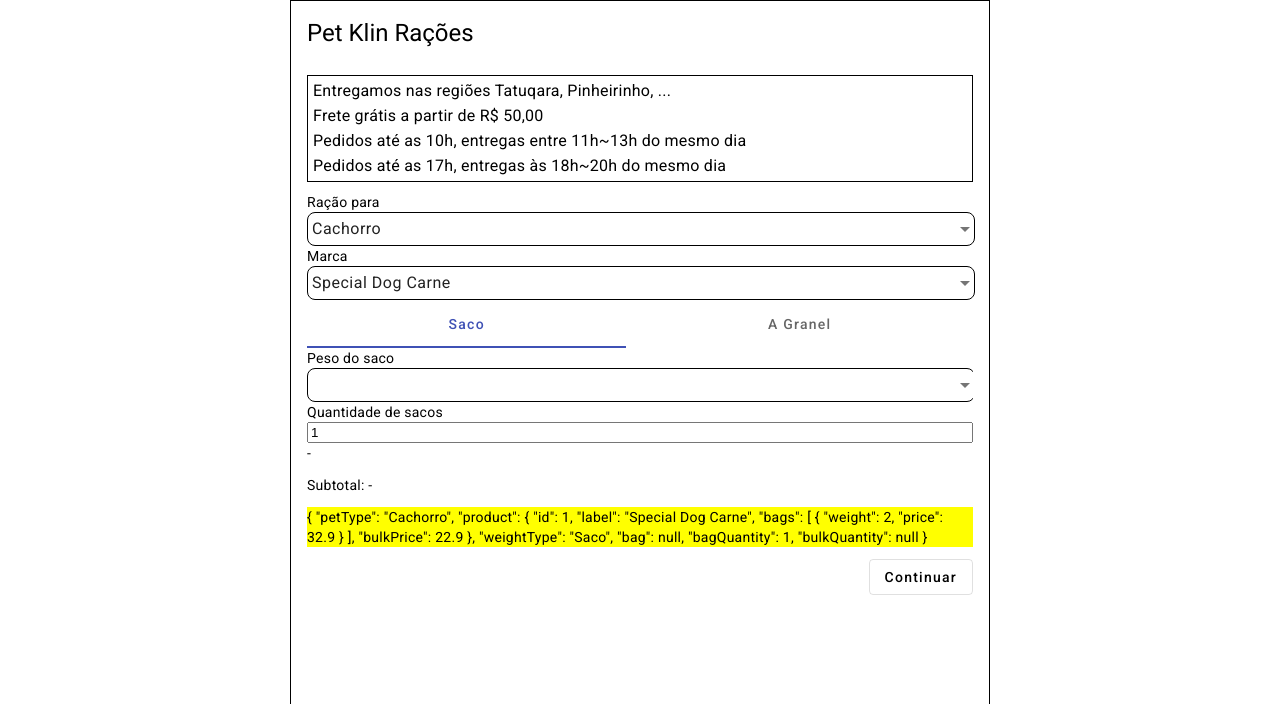
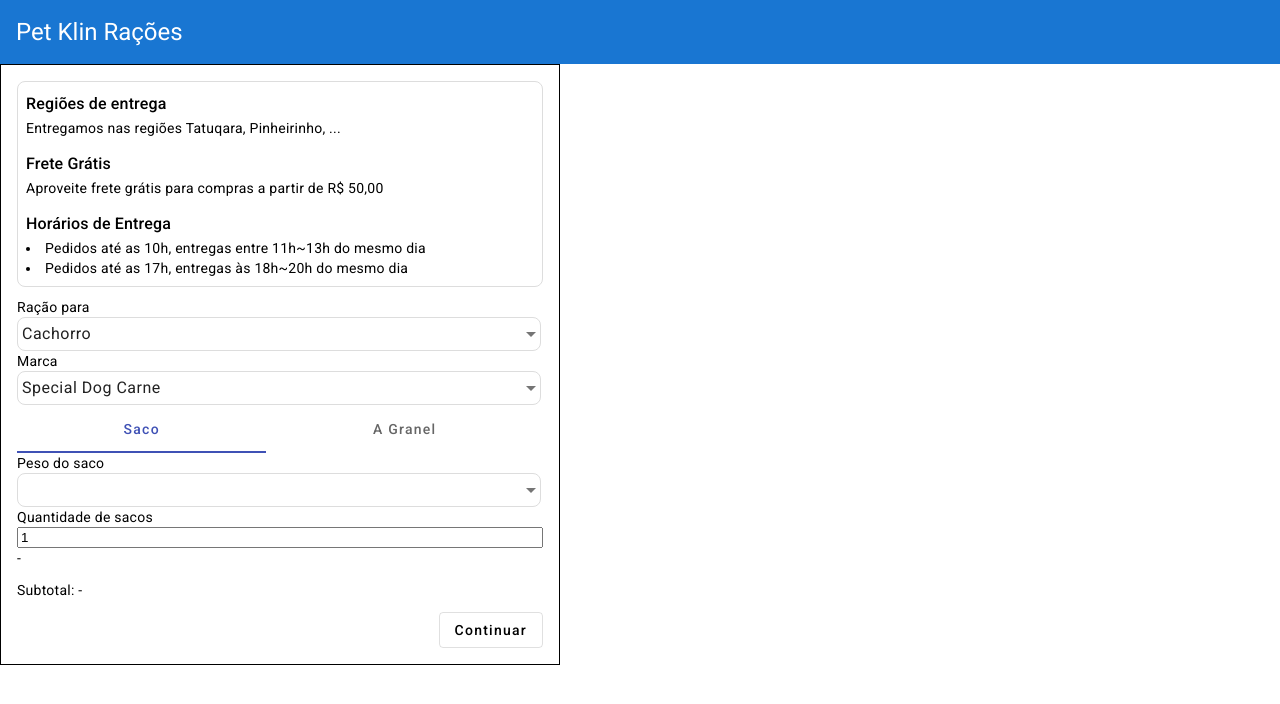
Before and after one commit to GustavoKlinfuss/px-app, an Angular app: page /pedidos/novo in a window 1280 px wide. Shown: the top 704 px of the page. Built offline with nearby package versions, Linux system fonts and the light colour scheme.

Commit message:
Ajustes de design e melhorias em validações

```diff
--- a/src/app/app.component.html
+++ b/src/app/app.component.html
@@ -1,4 +1,5 @@
 <main class="main">
+  <header id="main-header"><h1>Pet Klin Rações</h1></header>
   <div class="content">
     <router-outlet #outlet="outlet" ></router-outlet>
   </div>
--- a/src/app/app.component.scss
+++ b/src/app/app.component.scss
@@ -1,11 +1,23 @@
 main {
   height: 100%;
   display: flex;
-  justify-content: center;
+  flex-direction: column;
+  justify-content: start;
+}
+
+#main-header {
+  background-color: #1976D2;
+  color: white;
+  padding: 1rem;
+  margin: 0px;
+
+  h1 {
+    margin: 0px;
+  }
 }
 
 .content {
   display: flex;
   width: 100%;
-  max-width: 700px;
+  max-width: 560px;
 }
--- a/src/app/orders/new-order/new-order.component.html
+++ b/src/app/orders/new-order/new-order.component.html
@@ -1,18 +1,18 @@
 <section class="ncontent">
-  <h1>Pet Klin Rações</h1>
   <div class="note">
-    <p class="note-paragraph">
-      Entregamos nas regiões Tatuqara, Pinheirinho, ...
-    </p>
-    <p class="note-paragraph">
-      Frete grátis a partir de R$ 50,00
-    </p>
-    <p class="note-paragraph">
-      Pedidos até as 10h, entregas entre 11h~13h do mesmo dia
-    </p>
-    <p class="note-paragraph">
-      Pedidos até as 17h, entregas às 18h~20h do mesmo dia
-    </p>
+    <div class="note-section">
+      <h3>Regiões de entrega</h3>
+      <p>Entregamos nas regiões Tatuqara, Pinheirinho, ...</p>
+    </div>
+    <div class="note-section">
+      <h3>Frete Grátis</h3>
+      <p>Aproveite frete grátis para compras a partir de R$ 50,00</p>
+    </div>
+    <div class="note-section">
+      <h3>Horários de Entrega</h3>
+      <li>Pedidos até as 10h, entregas entre 11h~13h do mesmo dia</li>
+      <li><span>Pedidos até as 17h, entregas às 18h~20h do mesmo dia</span></li>
+    </div>
   </div>
   <form [formGroup]="form" (ngSubmit)="onSubmit()">
     @if(getCatalog()) {
@@ -75,6 +75,11 @@
             <p>Preço por KG: {{getBulkPriceFromSelectedProduct() ? toCurrency(getBulkPriceFromSelectedProduct()!) : '0'}}</p>
 
             <label for="bulk-quantity">Quantidade em KG</label>
+            <div
+              class="alert"
+              *ngIf="this.form.controls.bag.touched && this.form.controls.bag.hasError('conditionalBulkQuantityNotInformed')">
+              Esse campo é obrigatório
+            </div>
             <input id="bulk-quantity" type="number" value="1" formControlName="bulkQuantity">
           </div>
 
@@ -82,9 +87,9 @@
         </mat-tab>
       </mat-tab-group>
     }
-    <p style="background-color: yellow;">
+    <!-- <p style="background-color: yellow;">
       {{this.converteEmString(this.form.value)}}
-    </p>
+    </p> -->
 
     <div class="footer-buttons">
       <button mat-stroked-button type="submit">Continuar</button>
--- a/src/app/orders/new-order/new-order.component.scss
+++ b/src/app/orders/new-order/new-order.component.scss
@@ -5,12 +5,16 @@
 }
 
 .note {
-  border: solid 1px black;
+  border: solid 1px #dddddd;
+  border-radius: 8px;
+  padding: .5rem;
 }
 
-.note-paragraph {
-  margin: 5px;
-  font-size: 1rem;
+.note-section {
+  h3 {
+    font-weight: 500;
+    margin-bottom: 0px;
+  }
 }
 
 .form-item {
@@ -25,10 +29,10 @@
 }
 
 mat-select {
-  border: 1px solid black;
+  border: solid 1px #dddddd;
   border-radius: 8px;
   padding: 4px;
-  width: calc(100% - 8px);
+  width: calc(100% - 12px);
 }
 
 .alert {
--- a/src/app/orders/new-order/new-order.component.ts
+++ b/src/app/orders/new-order/new-order.component.ts
@@ -31,20 +31,27 @@
     weightType: new FormControl<ETipoPesagem|null>(null, Validators.required),
     bag: new FormControl<Bag|null>(null, this.conditionalRequiredBagSelectValidator()),
     bagQuantity: new FormControl<number | null>(null, this.conditionalRequiredBagQuantityValidator()),
-    bulkQuantity: new FormControl<number | null>(null)
+    bulkQuantity: new FormControl<number | null>(null, this.conditionalRequiredBulkQuantityValidator())
   })
 
   conditionalRequiredBagSelectValidator(): ValidatorFn {
     return (control: AbstractControl): ValidationErrors | null => {
-      const isInvalid = this.form && this.form.value.weightType == ETipoPesagem.Saco && this.form.controls.bag.value == null;
+      const isInvalid = this.form && this.form.controls.weightType.value == ETipoPesagem.Saco && this.form.controls.bag.value == null;
       return isInvalid ? {conditionalBagNotInformed: {value: control.value}} : null;
     };
   }
 
   conditionalRequiredBagQuantityValidator(): ValidatorFn {
     return (control: AbstractControl): ValidationErrors | null => {
-      const isInvalid = this.form && this.form.value.weightType == ETipoPesagem.Saco && this.form.controls.bagQuantity.value == null;
+      const isInvalid = this.form && this.form.controls.weightType.value == ETipoPesagem.Saco && this.form.controls.bagQuantity.value == null;
       return isInvalid ? {conditionalBagQuantityNotInformed: {value: control.value}} : null;
+    };
+  }
+
+  conditionalRequiredBulkQuantityValidator(): ValidatorFn {
+    return (control: AbstractControl): ValidationErrors | null => {
+      const isInvalid = this.form && this.form.controls.weightType.value == ETipoPesagem.AGranel && this.form.controls.bulkQuantity.value == null;
+      return isInvalid ? {conditionalBulkQuantityNotInformed: {value: control.value}} : null;
     };
   }
 
@@ -94,14 +101,16 @@
     const tipoPesagem = this.weightOptions[$event];
     this.form.controls.weightType.setValue(tipoPesagem);
     if (tipoPesagem == ETipoPesagem.AGranel){
-      this.form.controls.bag.reset();
-      this.form.controls.bagQuantity.reset();
-      this.form.controls.bulkQuantity.setValue(1);
+      if (!this.form.controls.bulkQuantity.value)
+        this.form.controls.bulkQuantity.setValue(1);
     }
     else{
-      this.form.controls.bulkQuantity.reset();
-      this.form.controls.bagQuantity.setValue(1);
+      if (!this.form.controls.bagQuantity.value)
+        this.form.controls.bagQuantity.setValue(1);
     }
+    this.form.controls.bag.updateValueAndValidity();
+    this.form.controls.bagQuantity.updateValueAndValidity();
+    this.form.controls.bulkQuantity.updateValueAndValidity();
   }
 
   onSubmit() {
--- a/src/app/orders/orders.component.html
+++ b/src/app/orders/orders.component.html
@@ -1,7 +1,7 @@
 <section class="ncontent">
   <h1>Pet Klin Rações</h1>
   <div id="cart-content">
-      <div class="cart-content-header">
+    <div id="cart-content-header">
       <h2>Seu carrinho</h2>
       <button mat-stroked-button (click)="onClear()">LimparCarrinho</button>
     </div>
@@ -50,6 +50,20 @@
         }
       }
     }
-      <h2>Valor Total: {{toCurrency(getCartSum())}}</h2>
+    <div id="cart-content-footer">
+      <div class="flex-col">
+        <label>Valor do Pedido:</label>
+        <label>Valor da entrega:</label>
+        <label>Valor Total:</label>
+      </div>
+      <div class="flex-col">
+        <label>{{toCurrency(getCartSum())}}</label>
+        <label>{{toCurrency(getDeliveryTax())}}</label>
+        <label>{{toCurrency(getCartSum() + getDeliveryTax())}}</label>
+      </div>
+    </div>
+  </div>
+  <div id="sub-cart-panel">
+    <button mat-stroked-button (click)="addNewItem()">Continuar comprando</button>
   </div>
 </section>
--- a/src/app/orders/orders.component.scss
+++ b/src/app/orders/orders.component.scss
@@ -18,3 +18,27 @@
   border: solid 1px;
   gap: 4px;
 }
+
+#cart-content-header {
+  display: flex;
+  flex-direction: row;
+  justify-content: space-between;
+}
+
+#cart-content-footer {
+  display: flex;
+  flex-direction: row;
+  justify-content: end;
+  gap: 1rem;
+}
+
+#sub-cart-panel {
+  display: flex;
+  flex-direction: row;
+  justify-content: end;
+}
+
+.flex-col {
+  display: flex;
+  flex-direction: column;
+}
--- a/src/app/orders/orders.component.ts
+++ b/src/app/orders/orders.component.ts
@@ -3,6 +3,7 @@
 import { CartItem, ETipoPesagem } from './shared/order.models';
 import { MatCardModule } from '@angular/material/card';
 import { MatButtonModule } from '@angular/material/button';
+import { Router } from '@angular/router';
 
 @Component({
   selector: 'app-orders',
@@ -17,7 +18,7 @@
 export class OrdersComponent {
   public _cart: Array<CartItem> | null = null;
 
-  constructor(private ordersService: OrdersService){
+  constructor(private ordersService: OrdersService, private router: Router){
     this._cart = ordersService.getCart();
   }
 
@@ -25,7 +26,7 @@
     return this._cart ?? new Array<CartItem>;
   }
 
-  toCurrency(value: number) : string {
+  toCurrency(value: number): string {
     const formatter = new Intl.NumberFormat('pt-BR', {
       style: 'currency',
       currency: 'BRL',
@@ -45,8 +46,16 @@
       },0);
   }
 
-  onClear() {
+  getDeliveryTax(): number {
+    return this.getCartSum() >= 50 ? 0 : 5;
+  }
+
+  onClear(): void {
     this.ordersService.clearCart();
     this._cart = new Array<CartItem>();
   }
+
+  addNewItem(): void {
+    this.router.navigate(['pedidos/novo'])
+  }
 }
```
Lines whose indentation alone changed are shown as unchanged.
